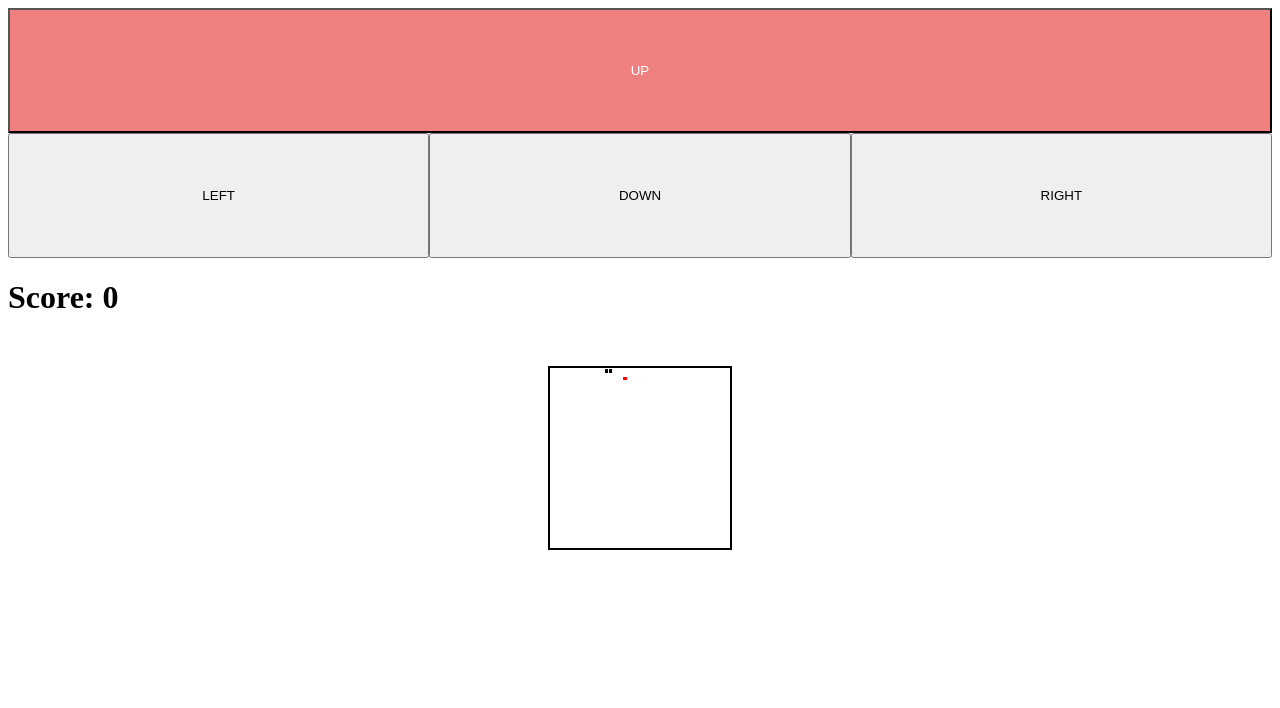
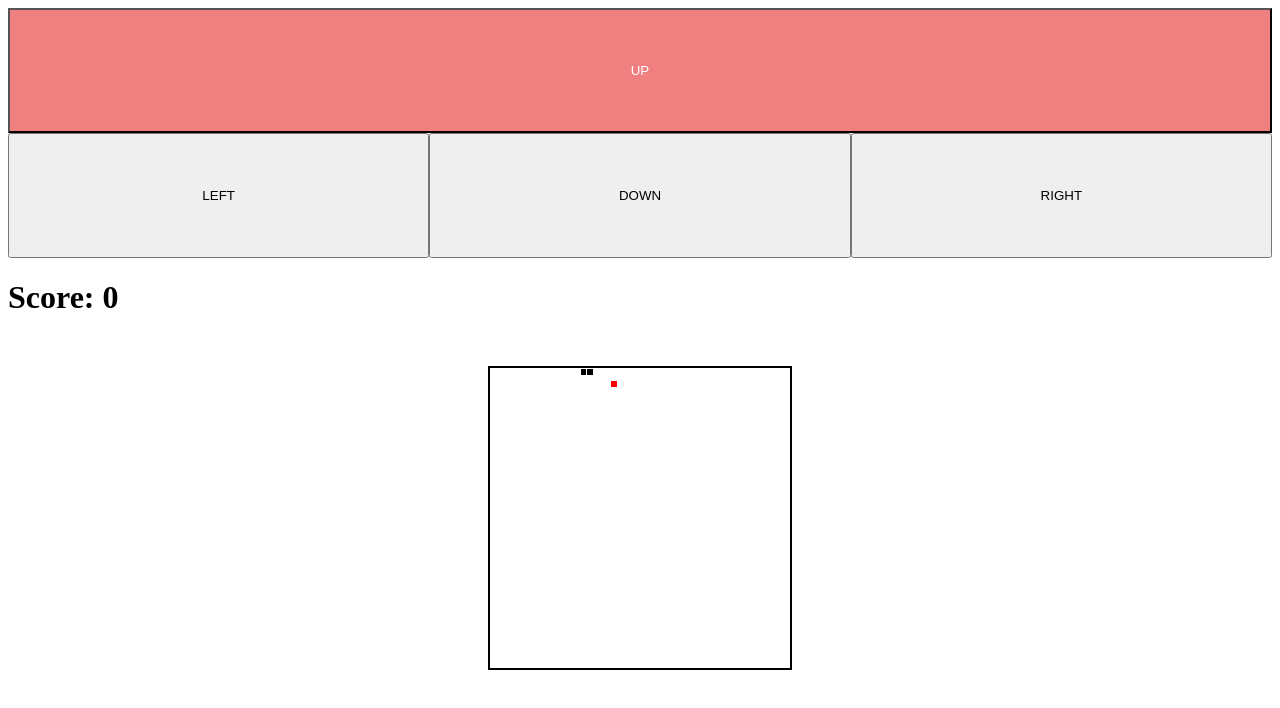
Before and after one commit to ropenflash/SnakeGame, a React (Create React App) app: page / in a window 1280 px wide. Shown: the top 708 px of the page. Built offline with nearby package versions, Linux system fonts and the light colour scheme.

Commit message:
added responsiveness

```diff
--- a/src/index.css
+++ b/src/index.css
@@ -51,3 +51,9 @@
 .right {
   grid-column: 5/7;
 }
+@media (min-width: 900px) {
+  .game-area {
+    width: 300px;
+    height: 300px;
+  }
+}
```
